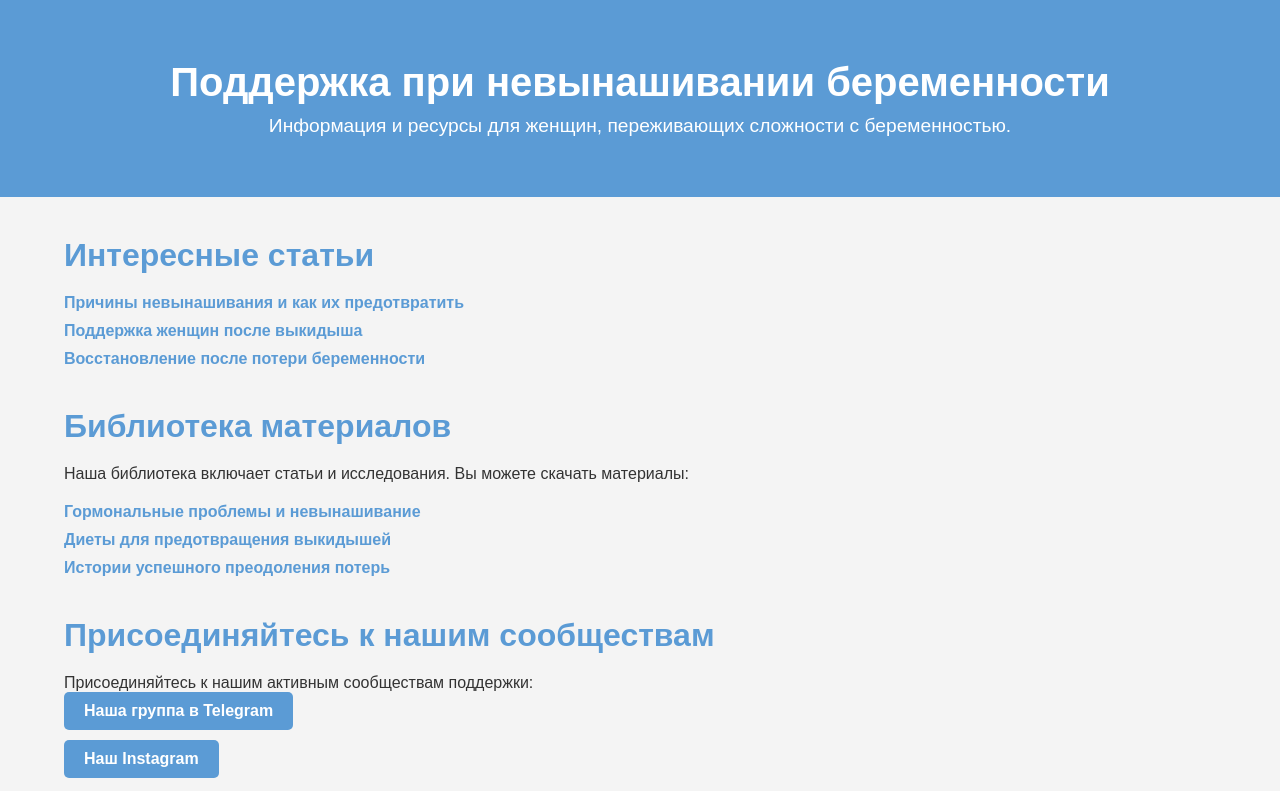
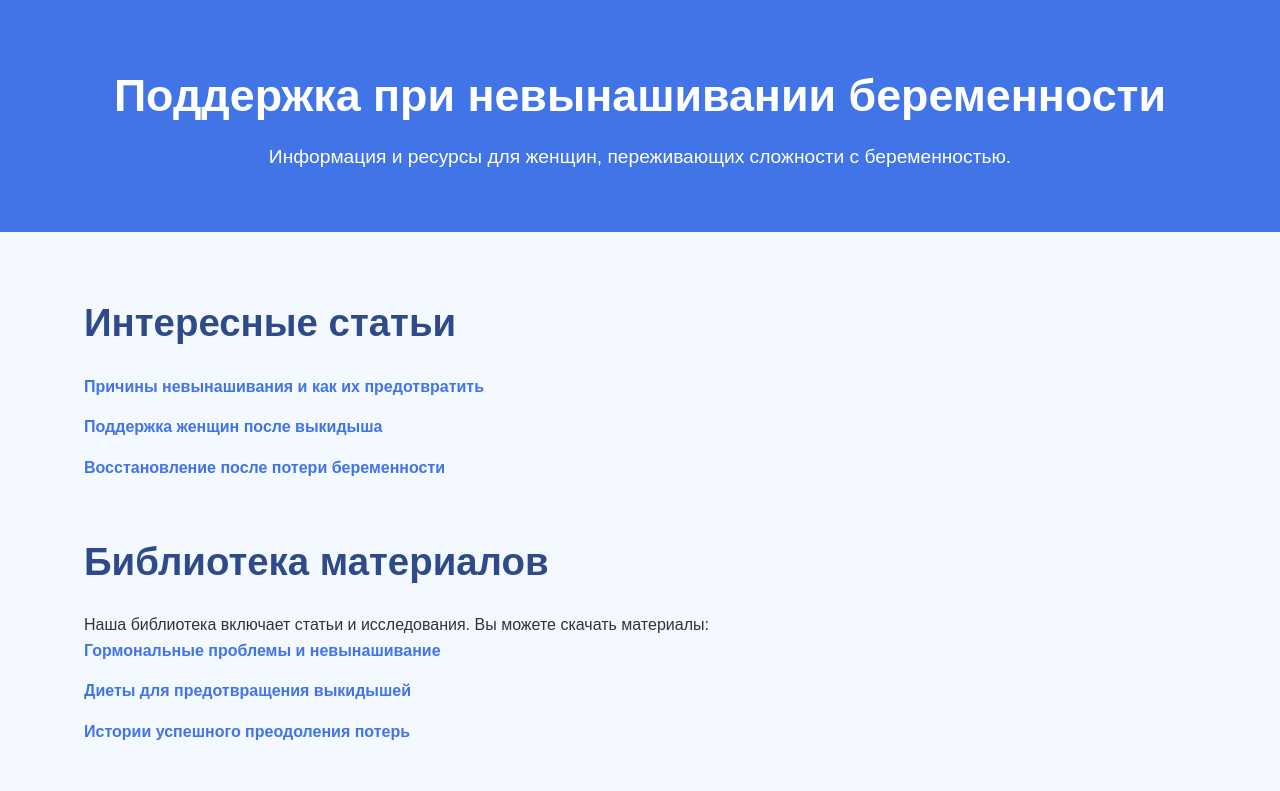
Before and after one commit to somtam9/my_first_project, a plain HTML site: page index.html in a window 1280 px wide. Shown: the top 791 px of the page. Drawn offline with Linux system fonts and the light colour scheme.

Commit message:
New design

```diff
--- a/design.css
+++ b/design.css
@@ -1,3 +1,4 @@
+/* Сброс стилей по умолчанию */
 * {
     margin: 0;
     padding: 0;
@@ -7,38 +8,49 @@
 body {
     font-family: 'Arial', sans-serif;
     color: #333;
-    background-color: #f4f4f4;
+    background-color: #f4f9ff;
+    line-height: 1.6;
 }
 
+/* Общие настройки контейнера */
 .container {
     width: 90%;
+    max-width: 1200px;
     margin: 0 auto;
+    padding: 20px;
 }
 
+/* Шапка сайта */
 header {
-    background-color: #5b9bd5;
+    background-color: #4174e6;
     color: white;
-    padding: 60px 0;
+    padding: 40px 0;
     text-align: center;
 }
 
 header h1 {
-    font-size: 2.5rem;
+    font-size: 2.8rem;
+    margin-bottom: 10px;
 }
 
 header p {
-    margin-top: 10px;
     font-size: 1.2rem;
 }
 
+/* Основной контент */
 main {
     margin: 40px 0;
 }
 
 h2 {
-    font-size: 2rem;
-    color: #5b9bd5;
+    font-size: 2.4rem;
+    color: #2e4a89;
     margin-bottom: 20px;
+}
+
+/* Стили для секций */
+section {
+    margin-bottom: 50px;
 }
 
 ul {
@@ -46,44 +58,77 @@ ul {
 }
 
 ul li {
-    margin-bottom: 10px;
+    margin-bottom: 15px;
 }
 
 ul li a {
     text-decoration: none;
-    color: #5b9bd5;
+    color: #4174e6;
     font-weight: bold;
     transition: color 0.3s ease;
 }
 
 ul li a:hover {
-    color: #ff4081;
+    color: #ff589f;
 }
 
-section {
-    margin-bottom: 40px;
+/* Кнопки */
+button {
+    display: inline-block;
+    background-color: #4174e6;
+    color: white;
+    padding: 12px 20px;
+    border-radius: 25px;
+    text-decoration: none;
+    font-weight: bold;
+    transition: background-color 0.3s ease;
 }
 
-#library p {
-    margin-bottom: 20px;
+button:hover {
+    background-color: #ff589f;
+}
+
+/* Раздел с изображениями */
+.img-section {
+    display: flex;
+    justify-content: space-around;
+    align-items: center;
+    margin-top: 30px;
+}
+
+.img-section img {
+    width: 200px;
+    height: auto;
+    border-radius: 50%;
+    transition: transform 0.3s ease;
+}
+
+.img-section img:hover {
+    transform: scale(1.05);
+}
+
+/* Социальные ссылки */
+.social-links li {
+    display: inline-block;
+    margin-right: 15px;
 }
 
 .social-links li a {
     display: inline-block;
-    background-color: #5b9bd5;
+    background-color: #4174e6;
     color: white;
     padding: 10px 20px;
     border-radius: 5px;
-    margin-right: 10px;
     transition: background-color 0.3s ease;
 }
 
 .social-links li a:hover {
-    background-color: #ff4081;
+    background-color: #ff589f;
 }
 
+/* Подвал сайта */
 footer {
-    background-color: #333;
+    background-color: #2e4a89;
     color: white;
     text-align: center;
     padding: 20px 0;
```
